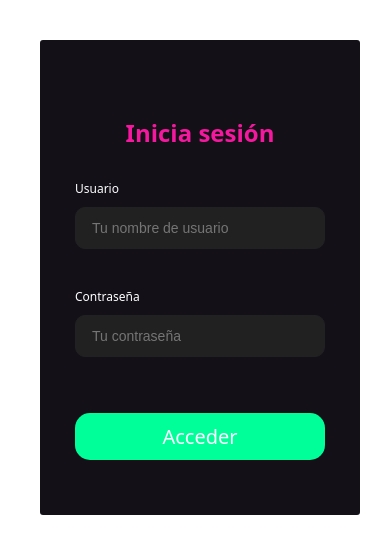
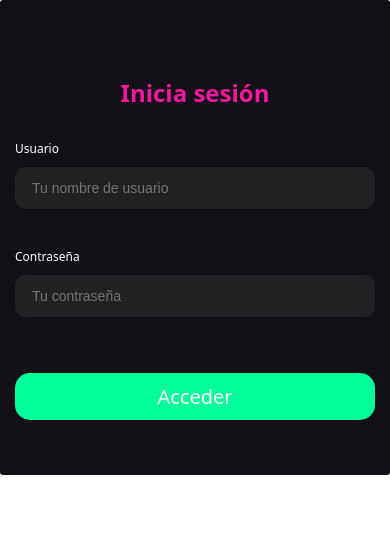
Before and after one commit to leandroveron1110/plataforma-clientes-front, a React (Vite) app: page /casino/login in a window 390 px wide. Shown: the top 554 px of the page. Built offline with nearby package versions, Linux system fonts and the light colour scheme; no server answers.

Commit message:
adap for movil

```diff
--- a/src/pages/private/ProfilePage/ProfilePage.module.css
+++ b/src/pages/private/ProfilePage/ProfilePage.module.css
@@ -1,12 +1,17 @@
 @import '../../../variables.css';
 
 .profileContainer {
-  max-width: 700px;
-  margin: 0 auto;
-  padding: 40px 20px;
+  padding: 1.5rem 1rem;
   background-color: var(--background-color);
+  min-height: 100vh;
   color: var(--text-white);
-  font-family: "Segoe UI", sans-serif;
+  box-sizing: border-box;
+  width: 100vw; /* Añadido */
+  max-width: 500px; /* Añadido */
+  margin: 0 auto; /* Centrado horizontal */
+  min-height: 100vh;
+
+
 }
 
 .header {
--- a/src/pages/private/home/home.module.css
+++ b/src/pages/private/home/home.module.css
@@ -5,16 +5,16 @@
 .container {
   font-family: 'Segoe UI', Tahoma, Geneva, Verdana, sans-serif;
   line-height: 1.5;
+  padding: 1.5rem;
+  max-width: 500px;
+  width: 100vw; /* Asegura que ocupe todo el ancho disponible */
+  margin: auto;
+  min-height: 100vh;
+  background: var(--background-color);
+  color: #e5e5e5;
+  box-sizing: border-box; /* Incluye el padding en el ancho */
 }
 
-/* Fondo y container */
-.container {
-  padding: 1.5rem;
-  max-width: 480px;
-  margin: auto;
-  background: var(--background-color);
-  color: #e5e5e5;
-}
 
 /* Loader */
 .loading {
--- a/src/pages/private/tournament/Tournament.module.css
+++ b/src/pages/private/tournament/Tournament.module.css
@@ -6,7 +6,12 @@
   min-height: 100vh;
   color: var(--text-white);
   box-sizing: border-box;
+  width: 100vw; /* Añadido */
+  max-width: 500px; /* Añadido */
+  margin: 0 auto; /* Centrado horizontal */
+  min-height: 100vh;
 }
+
 
 .title {
   font-size: 2rem;
--- a/src/pages/private/tournament/tournamentDetail/TournamentDetail.module.css
+++ b/src/pages/private/tournament/tournamentDetail/TournamentDetail.module.css
@@ -1,11 +1,16 @@
 @import '../../../../variables.css';
 
 .tournamentContainer {
-  padding: 1rem;
+  padding: 1.5rem 1rem;
   background-color: var(--background-color);
   min-height: 100vh;
   color: var(--text-white);
-  font-family: sans-serif;
+  box-sizing: border-box;
+  width: 100vw; /* Añadido */
+  max-width: 500px; /* Añadido */
+  margin: 0 auto; /* Centrado horizontal */
+  min-height: 100vh;
+
 }
 
 .title {
--- a/src/pages/public/Login/Login.module.css
+++ b/src/pages/public/Login/Login.module.css
@@ -1,16 +1,25 @@
 @import '../../../variables.css';
 
+/* Contenedor general centrado */
+.container {
+  display: inline-block;
+  width: 100vw;
+  max-width: 500px;
+  margin: 0 auto;
+  min-height: 100vh;
+}
 
-
+/* Estilos del formulario */
 .containerForm {
-  width: 300px;
-  margin: 40px;
-  padding: 25px 35px;
+  width: 100%;
+  height: 100%;
+  margin: 0 auto;
+  padding: 25px 20px;
   border-radius: 3px;
   background-color: var(--background-color);
   color: var(--text-white);
+  box-sizing: border-box;
 }
-
 
 .formGroupTitle {
   font-size: 20px;
@@ -71,7 +80,6 @@
 .button {
   background-color: var(--icon-green);
   color: #fff;
-  /* border: none; */
   border-radius: 15px;
   cursor: pointer;
   font-size: 20px;
@@ -84,26 +92,20 @@
 .buttonCancel {
   background-color: var(--color-grey);
   color: #fff;
-  /* margin-top: 50px; */
   border: none;
   font-size: 12px;
   text-decoration: underline;
 }
 
+/* Medias para tamaños menores */
 @media (max-width: 430px) {
-  .container {
-    height: 100vh;
+  .containerForm {
+    padding: 25px 15px;
   }
-
-
-  .containerForm {
-    width: 250px;
-  }
-
 }
 
 @media (max-width: 340px) {
   .containerForm {
-    width: 230px;
+    padding: 25px 10px;
   }
 }
```
